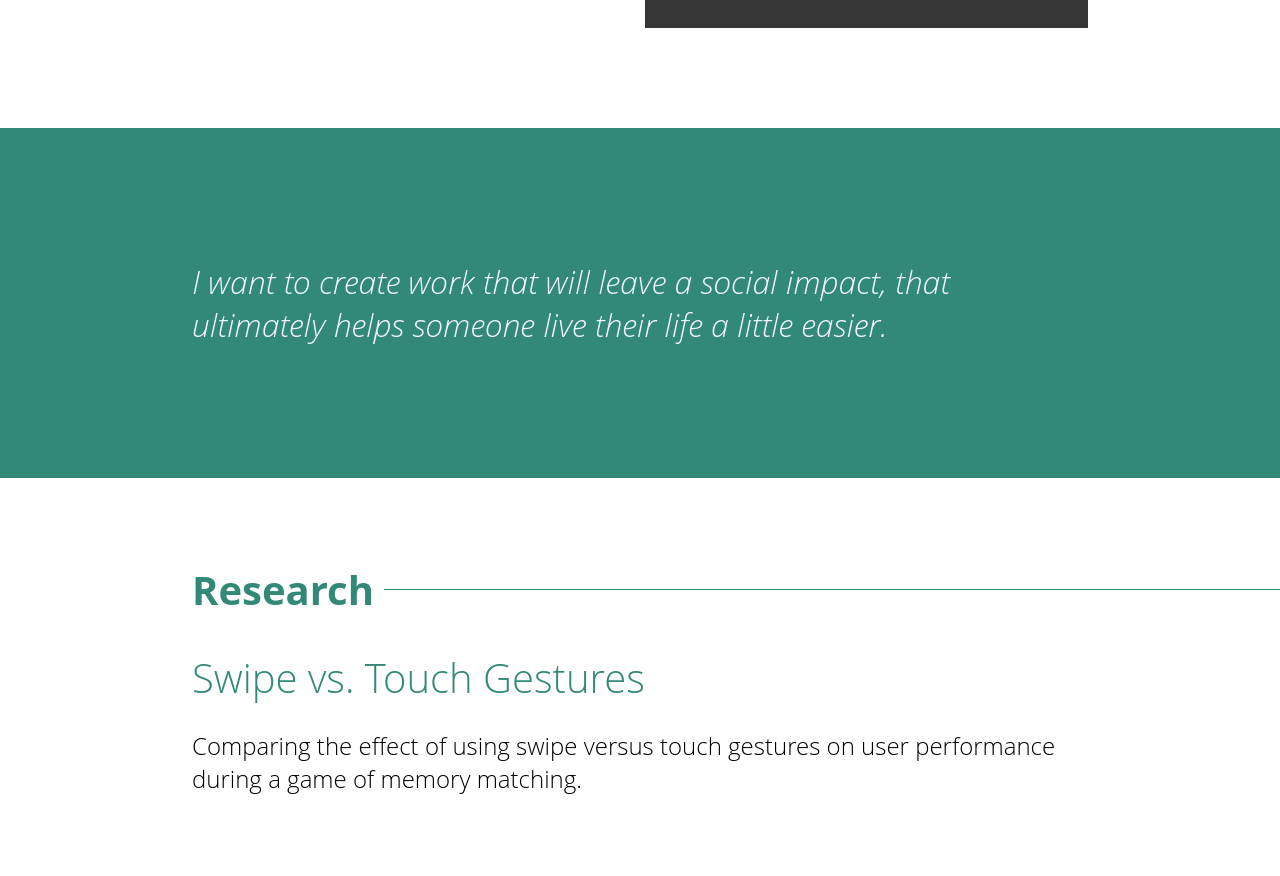
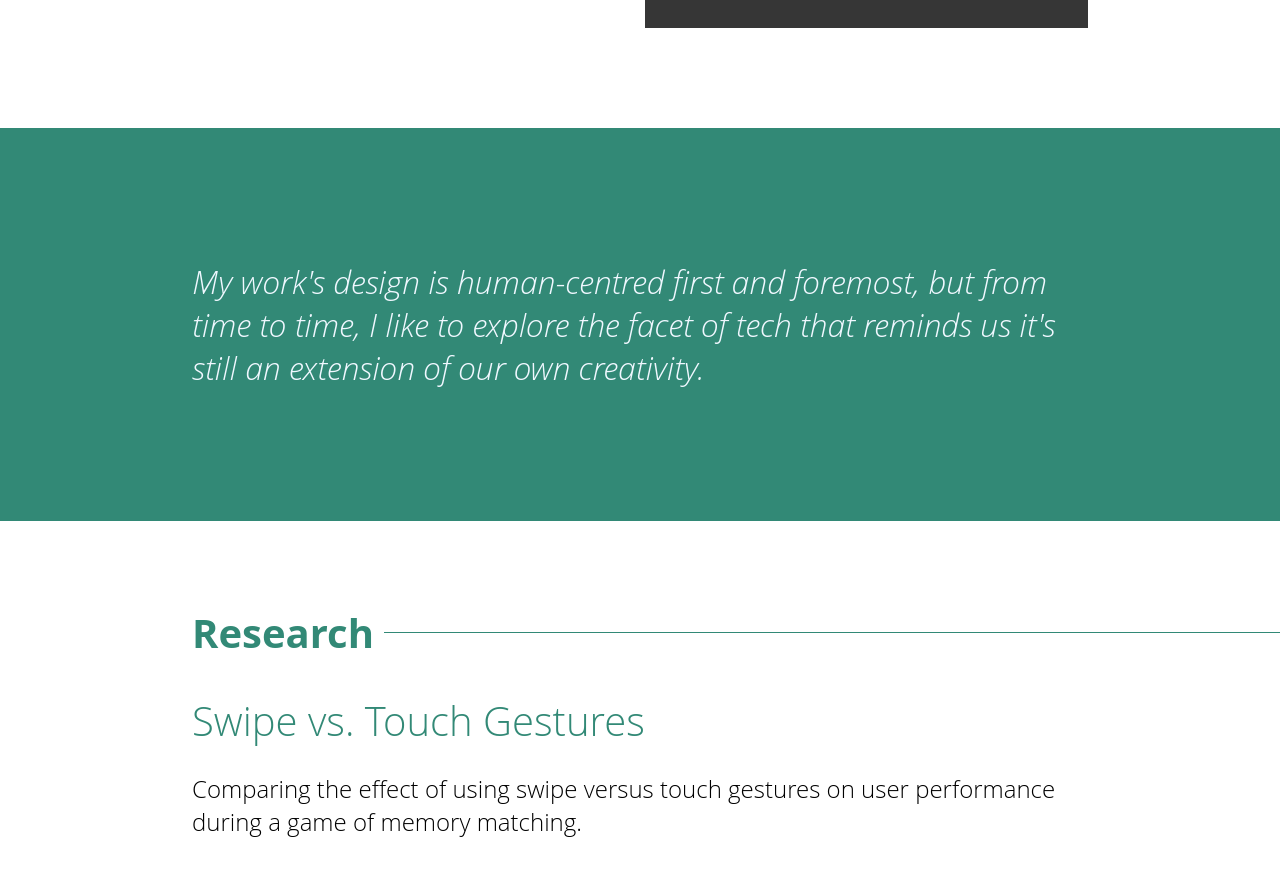
Before and after one commit to aubreymae/papayadots-portfolio, a Jekyll site: the page built from index.html, in a window 1280 px wide and 900 px high, scrolled down 2266 px. Shown: the top 876 px of the window. Built offline with Jekyll 4.4.1, drawn with Linux system fonts in a browser that asks for light colours; some of the changed text lies outside the part shown.

Commit message:
Proofread content

```diff
--- a/_includes/header.html
+++ b/_includes/header.html
@@ -5,5 +5,5 @@
 </header> -->
 <div class="header-parallax">
     <h1 class="header-text"><i><b>Hello</b> _____________________________</i></h1>
-    <h1 class="header-text">I'm <b>Aubrey Garcia</b>, an interaction designer and developer who works with the web, mobile, and mixed reality.</h1>
+    <h1 class="header-text">I'm <b>Aubrey Garcia</b>, an interactive media designer and developer who works with the web, mobile, and mixed reality.</h1>
 </div>
--- a/about.html
+++ b/about.html
@@ -15,9 +15,9 @@
                 <img class="thumbnail" src="/assets/others/Aubrey4.jpg" width="100%" height="100%" />
             </a>
             <div class="about-me-desc">
-                <p>Aubrey Garcia is an interaction designer who has dabbled in a wide variety of development projects from web and mobile and to newer emerging technologies like virtual and augmented reality. At the heart of her work lies the need to create work that speaks for it's users; it's ultimately understanding how technology can better fit in to people's lives that has become one of her life's goal.</p>
+                <p>Aubrey Garcia is an interactive media designer and developer who has dabbled in a wide variety of projects. From web and mobile, to newer emerging technologies like virtual and augmented reality, at the heart of her work is the concern of human-centered design. Understanding how technology can better fit in to people's lives that has become one of her life's goals.</p>
 
-                <p>Graduating with honours from the Digital Media program at York University where she partook in various collaborative experience with students from various discplines like business, design, dance, and theatre, Aubrey often filled the more technically-heavy and leadership roles in these projects. Every idea offered up had it's own layers of challenges; but despite it's daunting size, the fear it carried was a necessity to push each project to a successful completion.</p>
+                <p>Graduating with honours from the Digital Media program at York University, she collaborated with students from various discplines like business, design, dance, and theatre. While Aubrey often filled the technical roles, she still sought after leadership roles because of her balanced understanding of programming, development, and design. Directing a project is daunting because every idea offered up had it's own layers of challenges, but despite it, every idea found it's successful completion.</p>
 
                 <p>She knows a variety of programming languages such as Java, C, HTML, CSS, and JavaScript and is continually learning more on her own time (C# and C++ for her augmented reality app ideas). Moreover, she is well-versed in the design and usability testing workflow and uses multiple applications to achieve them (Sketch, InDesign, Photoshop, Illustrator, and Affinity Photo and Designer).</p>
 
--- a/dmbyte.html
+++ b/dmbyte.html
@@ -38,7 +38,7 @@
             <img class="thumbnail" src="/assets/dmbyte/Digital media.jpg" width="100px" style="display: block; margin-left: auto; margin-right: auto;"/>
         </a>
         <div class="annotations"><p>Figure 4. Mind map of the logic flow of the initial stages of the app.</p></div>
-        <p>The app works to personalize each student's progress. We implemented a logic system that takes the student's name and a password (if new to the app) and then creates a database of their student record. The app works through The Set-Up Phase or the Tutorial first where the bot asks what courses the student has taken, if any. After this phase, the student is free to ask the chatbot any sorts of questions they wish. </p>
+        <p>The app works to personalize each student's progress. We implemented a logic system that takes the student's name and a password (if new to the app) and then creates a database of their student record. The app works through The Set-Up Phase or the Tutorial first where the bot asks what courses the student has taken, if any. After this phase, the student is free to ask the chatbot any sorts of questions they wish.</p>
 
         <div class="gallery">
             <a href="/assets/dmbyte/studentSetup.png">
--- a/index.html
+++ b/index.html
@@ -57,7 +57,7 @@
     ----
     -->
     <div id="section-quote-div">
-        <p>I want to create work that will leave a social impact, that ultimately helps someone live their life a little easier.</p>
+        <p>My work's design is human-centred first and foremost, but from time to time, I like to explore the facet of tech that reminds us it's still an extension of our own creativity.</p>
     </div>
 
     <!--
--- a/moonbox.html
+++ b/moonbox.html
@@ -55,10 +55,10 @@
         </div>
         <div class="annotations"><p>Figures 7-8. Box construction plans in SketchUp</p></div>
 
-        <p>The participant interacts with the box by inserting their head through a circular opening below the box. The interior walls are covered in mirrors and the bottom plane (at the same side as the hole) is littered with cotton balls or "clouds". When the participant enters the box, they will see the never ending tunnel effect on the mirrors and given the changing lights of the LED, it will seem like a fantasy.</p>
+        <p>The participant interacts with the box by inserting their head through a circular opening below the box. The interior walls are covered in mirrors and the bottom plane (at the same side as the hole) is littered with cotton balls or "clouds". When the participant enters the box, they are met with the never-ending tunnel effect created by the mirrors and coupled with the changing lights of the LED, it will hopefully seem like a fantasy.</p>
 
         <h3>Takeaways</h3>
-        <p>I'm very proud of the execution and the presentation of the project, but I think that the environmental sensing system could have been much more complex. Instead of solely using atmospheric data on LEDs, it could have been used on other outputs like music or even on motion (possibly moving the clouds). Moreover, there are other atmospheric inputs that should be explored such as air quality, water vapour, or air pressure.</p>
+        <p>I'm very proud of the execution and the presentation of the project, but I think that the environmental sensing system could have been much more complex. Instead of solely using atmospheric data on the LEDs, it could have been used on other outputs like music or even on motion (possibly moving the clouds). Moreover, there are other atmospheric inputs that should be explored such as air quality, water vapour, or air pressure.</p>
 
         <div id="breadcrumbs-footer">
             <a href="/index.html">Go Back to Home</a>
--- a/swipeTouch.html
+++ b/swipeTouch.html
@@ -52,7 +52,7 @@
         <h3>Takeaways</h3>
         <p>Prior to the usability test, I reasoned that participants would take to the Button interface better than the Swipe because it's more ergonomically easier to play. The Button interface allowed for two-handed play whereas the Swipe interface meant that participants used it with only one.</p>
 
-        <p>After aggregating the data on each independent variable, I found that the Button interface outperformed the Swipe interface by only a small margin. Participants generally completed a game one second faster with the Button interface than the Swipe. There aren't significant differences between the two interfaces in terms of reaction time, rate of right and wrong answers, number of touches. The Swipe interface produced longer touches because, I reasoned, the action itself takes longer than pressing a button. Overall, there wasn't one interface that significantly outperformed the other.</p>
+        <p>After aggregating the data on each independent variable, I found that the Button interface outperformed the Swipe interface by only a small margin. Participants generally completed a game one second faster with the Button interface than the Swipe. There aren't significant differences between the two interfaces in terms of reaction time, rate of right and wrong answers, and number of touches. The Swipe interface produced longer touches because, I reasoned, the action itself takes longer than pressing a button. Overall, there wasn't one interface that significantly outperformed the other.</p>
 
         <div class="gallery">
             <a href="/assets/swipeTouch/resultsData-1.jpg">
@@ -81,9 +81,9 @@
             </div>
         <div class="annotations"><p>Figure 8. Post study questionnaire cumulative data based on NASA Task Load Index.</p></div>
 
-        <p>But despite the large favour for the Buttons interface, participant feedback revealed that the Swipe gesture was more forgiving as the action can be "undone" whereas the Buttons were hard to recover from. Another participant noted the potential of the Swipe gesture to develop to the same ease of use as the Buttons after a longer period of usage, ie, practicing with it and developing a more natural affinity.</p>
+        <p>But despite the large favour for the Buttons interface, participant feedback revealed that the Swipe gesture was more forgiving as the action can be "undone" whereas the Buttons were hard to recover from. Another participant noted the potential of the Swipe gesture to develop to the same ease of use as the Buttons after a longer period of usage (practicing with it and developing a more natural affinity).</p>
 
-        <p>There were still some problems that existed in the test. Touch sensitivity and the problem of Swipe not always registering at first and needed to repeat the action. Some instances, the game itself crashed and left the participant to re-doing a trial. Some surprising revelations was the fact that swiping would take the participant's attention during game play which many participants shared. While there may be some personal preferences over the interfaces, the user performance results showed that one input method had no clear advantage over the other. Moreover, if the usability test was done over a period of time, there may be an increase in this difference. A longitudinal study of this sort would also have to consider the way that the participant's brain is trained to complete match-making.</p>
+        <p>There were still some problems that existed in the test. Touch sensitivity and the problem of Swipe not always registering at first and having to repeat the action. Some instances the game itself crashed and left the participant to re-doing a trial. Some surprising revelations was the fact that swiping would take the participant's attention during game play which many participants shared. While there exixted some personal preferences over the two interfaces, the user performance results showed that one input method had no clear advantage over the other. Moreover, if the usability test was done over a period of time, there may be an increase in this difference. A longitudinal study of this sort would also have to consider the way that the participant's brain is trained (processing time) to complete match-making.</p>
 
         <div id="breadcrumbs-footer">
             <a href="/index.html">Go Back to Home</a>
```
Also changed, not shown: package.json (added, +9 -0 lines), 1 other file.
